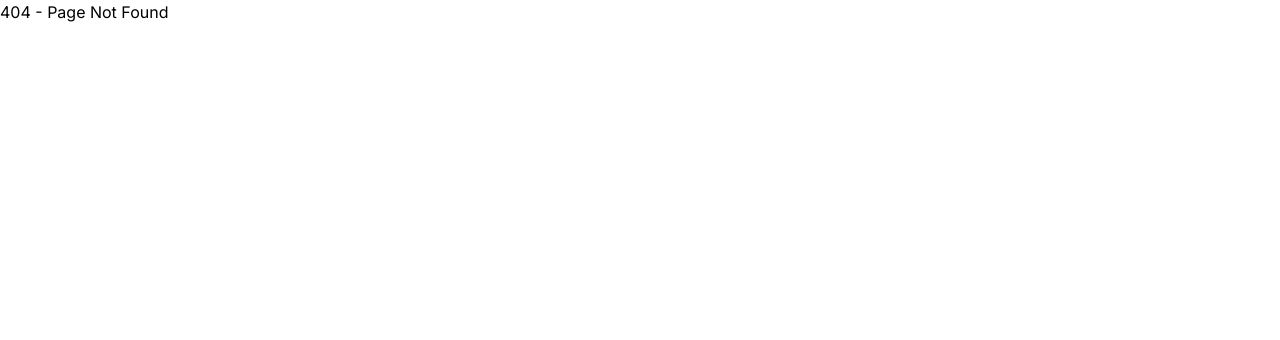
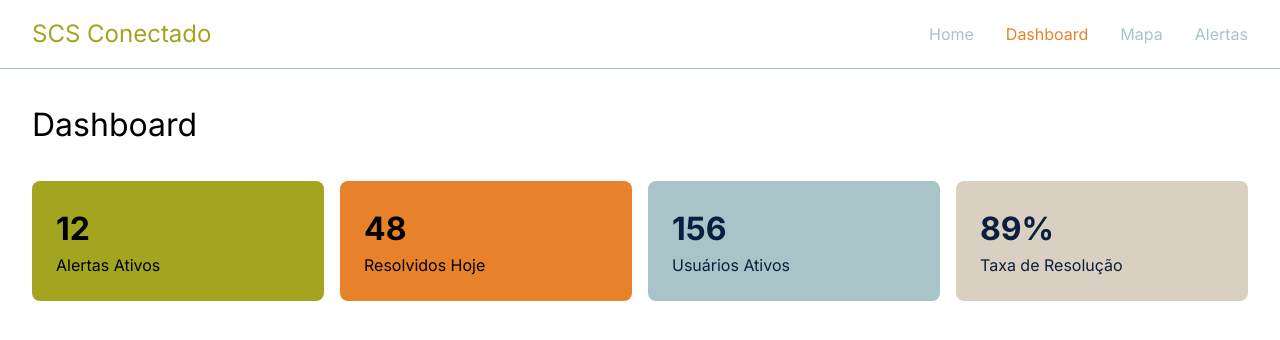
Before and after one commit to gathddu/SCSCON, a React (Vite) app in the folder client/: page /dashboard in a window 1280 px wide. Before the commit this address had no page. Shown: the top 340 px of the page. Built offline with nearby package versions, Linux system fonts and the light colour scheme.

Commit message:
feat: add dashboard page with stats cards

```diff
--- a/client/src/App.tsx
+++ b/client/src/App.tsx
@@ -1,10 +1,12 @@
 import { Route, Switch } from 'wouter';
 import Home from './pages/Home';
+import Dashboard from './pages/Dashboard';
 
 function App() {
   return (
     <Switch>
       <Route path="/" component={Home} />
+      <Route path="/dashboard" component = {Dashboard} />
       <Route>
         <div className="min-h-screen flex items-center justify-center bg-[#0A1F3D] text-[#FFFEF5]">
           <h1>404 - Page Not Found</h1>
--- /dev/null
+++ b/client/src/pages/Dashboard.tsx
@@ -0,0 +1,48 @@
+import { Link } from 'wouter';
+
+function Dashboard() {
+  return (
+    <div className="min-h-screen bg-[#0A1F3D] text-[#FFFEF5]" style={{ fontFamily: 'Inter, sans-serif' }}>
+      <header style={{
+        padding: '1rem 2rem',
+        borderBottom: '1px solid #A8C4C9',
+        display: 'flex',
+        justifyContent: 'space-between',
+        alignItems: 'center'
+      }}>
+        <h1 style={{ fontSize: '1.5rem', color: '#A3A521' }}>SCS Conectado</h1>
+        <nav style={{ display: 'flex', gap: '2rem' }}>
+          <Link href="/" style={{ color: '#A8C4C9', textDecoration: 'none' }}>Home</Link>
+          <Link href="/dashboard" style={{ color: '#E8822A', textDecoration: 'none' }}>Dashboard</Link>
+          <Link href="/map" style={{ color: '#A8C4C9', textDecoration: 'none' }}>Mapa</Link>
+          <Link href="/alerts" style={{ color: '#A8C4C9', textDecoration: 'none' }}>Alertas</Link>
+        </nav>
+      </header>
+
+      <main style={{ padding: '2rem' }}>
+        <h2 style={{ fontSize: '2rem', marginBottom: '2rem' }}>Dashboard</h2>
+
+        <div style={{ display: 'grid', gridTemplateColumns: 'repeat(auto-fit, minmax(200px, 1fr))', gap: '1rem' }}>
+          <div style={{ background: '#A3A521', padding: '1.5rem', borderRadius: '8px' }}>
+            <p style={{ fontSize: '2rem', fontWeight: 'bold' }}>12</p>
+            <p>Alertas Ativos</p>
+          </div>
+          <div style={{ background: '#E8822A', padding: '1.5rem', borderRadius: '8px' }}>
+            <p style={{ fontSize: '2rem', fontWeight: 'bold' }}>48</p>
+            <p>Resolvidos Hoje</p>
+          </div>
+          <div style={{ background: '#A8C4C9', padding: '1.5rem', borderRadius: '8px', color: '#0A1F3D' }}>
+            <p style={{ fontSize: '2rem', fontWeight: 'bold' }}>156</p>
+            <p>Usuários Ativos</p>
+          </div>
+          <div style={{ background: '#D9D0C1', padding: '1.5rem', borderRadius: '8px', color: '#0A1F3D' }}>
+            <p style={{ fontSize: '2rem', fontWeight: 'bold' }}>89%</p>
+            <p>Taxa de Resolução</p>
+          </div>
+        </div>
+      </main>
+    </div>
+  );
+}
+
+export default Dashboard;
```
